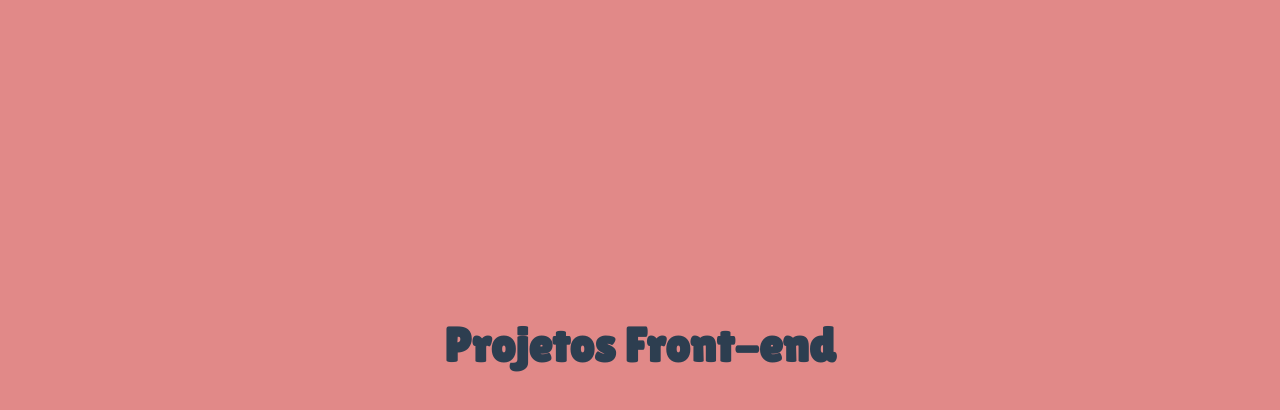
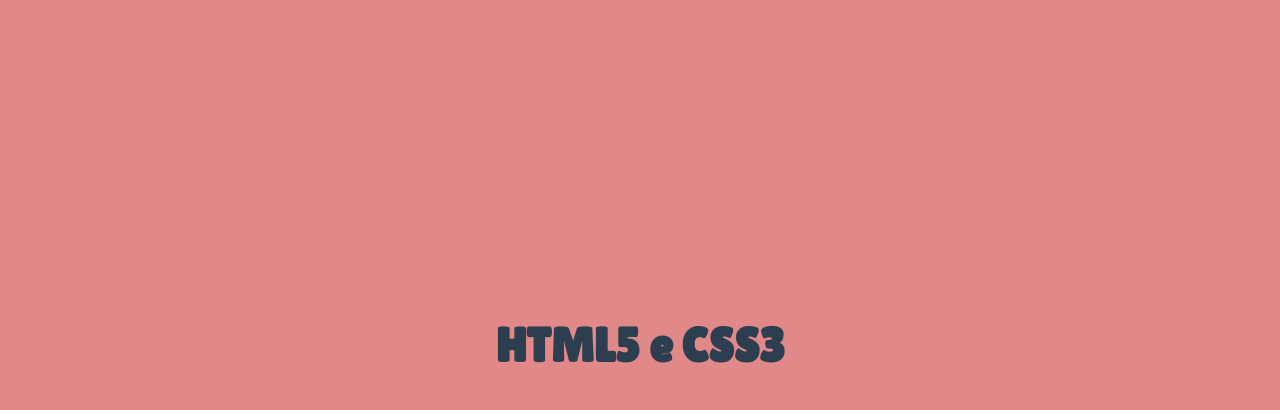
Before and after one commit to AndersonMarques0/portfolio-simples, a plain HTML site: page portfolio-page/index.html in a window 1280 px wide. Shown: the part 542-952 px from the top of the page. Drawn offline with Linux system fonts and the light colour scheme.

Commit message:
front-end para html e css
Mudei o título de projetos front-end para html5 e css3

```diff
--- a/portfolio-page/index.html
+++ b/portfolio-page/index.html
@@ -24,7 +24,7 @@
 
         <section id="projects">
 
-            <h2>Projetos Front-end</h2>
+            <h2>HTML5 e CSS3</h2>
 
             <div class="projects-flex">
 
```
